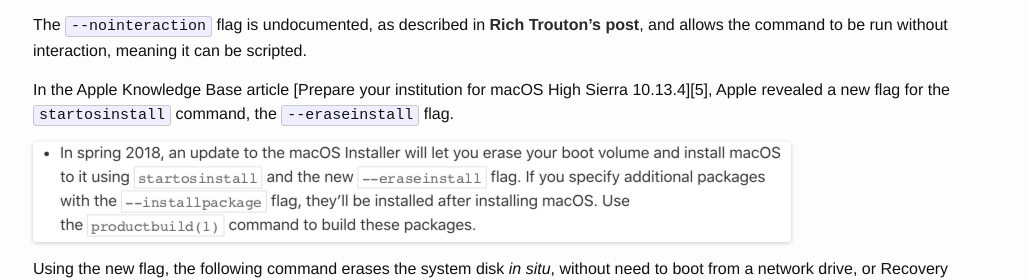
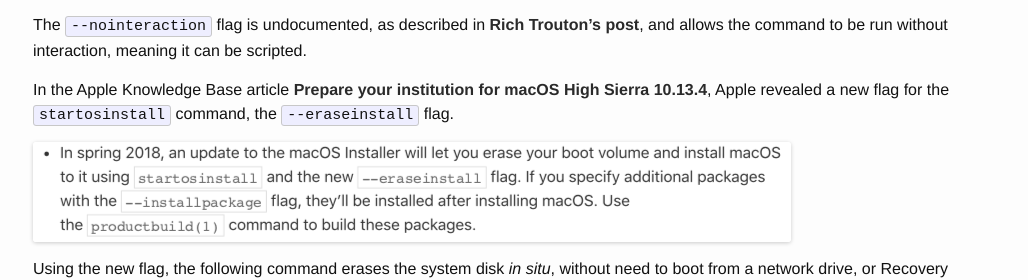
Before and after one commit to grahampugh/grahampugh.github.io, a Jekyll site: the page built from _posts/2018-03-26-reinstall-macos-from-system-volume.md, in a window 1280 px wide and 900 px high, scrolled down 331 px. Shown: the part 179-459 px from the top of the window, without its empty margins (125-1153 px from the left). Built offline with Jekyll 4.4.1, drawn with Linux system fonts in a browser that asks for light colours; comment, search, counter and statistics services are not loaded; some of the changed lines change nothing that is shown.

Commit message:
Forgot link

```diff
--- a/_posts/2018-03-26-reinstall-macos-from-system-volume.md
+++ b/_posts/2018-03-26-reinstall-macos-from-system-volume.md
@@ -105,5 +105,6 @@
 [2]: https://derflounder.wordpress.com/2017/09/26/using-the-macos-high-sierra-os-installers-startosinstall-tool-to-install-additional-packages-as-post-upgrade-tasks/
 [3]: https://github.com/munki/macadmin-scripts/blob/master/installinstallmacos.py
 [4]: https://derflounder.wordpress.com/2018/02/27/using-installinstallmacos-py-to-download-macos-high-sierra-installers/
+[5]: https://support.apple.com/en-us/HT208488
 
 {% include urls.md %}
```
